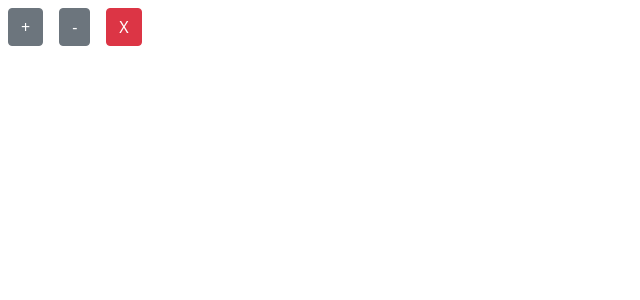
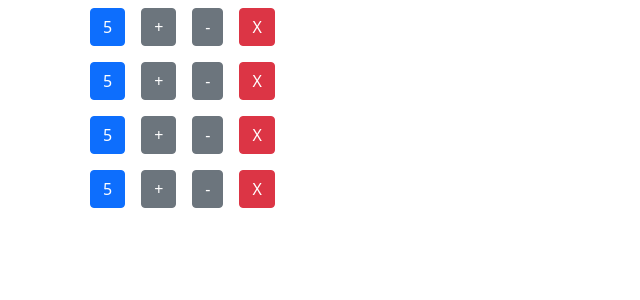
Before and after one commit to Nahzaz19/cart, a React (Create React App) app: page / in a window 1280 px wide. Shown: the top 300 px of the page, without its empty margins (0-640 px from the left). Built offline with nearby package versions, Linux system fonts and the light colour scheme.

Commit message:
Add map function in render

```diff
--- a/src/components/Product.jsx
+++ b/src/components/Product.jsx
@@ -3,11 +3,12 @@ import React, { Component } from "react";
 class Product extends Component {
   render() {
     return (
-      <>
+      <div>
+        <button className="btn btn-primary m-2">5</button>
         <button className="btn btn-secondary m-2">+</button>
         <button className="btn btn-secondary m-2">-</button>
         <button className="btn btn-danger m-2">X</button>
-      </>
+      </div>
     );
   }
 }
--- a/src/components/Products.jsx
+++ b/src/components/Products.jsx
@@ -1,13 +1,22 @@
 import { getProduct } from "../Services/fakeProducts";
 import React, { Component } from "react";
 import Product from "./Product";
+
 class Products extends Component {
-  state = getProduct;
+  state = { products: getProduct() };
 
   render() {
     return (
       <div>
-        <Product />
+        <div className="container">
+          <div className="row">
+            <div className="col">
+              {this.state.products.map((product) => (
+                <Product product={product} />
+              ))}
+            </div>
+          </div>
+        </div>
       </div>
     );
   }
```
